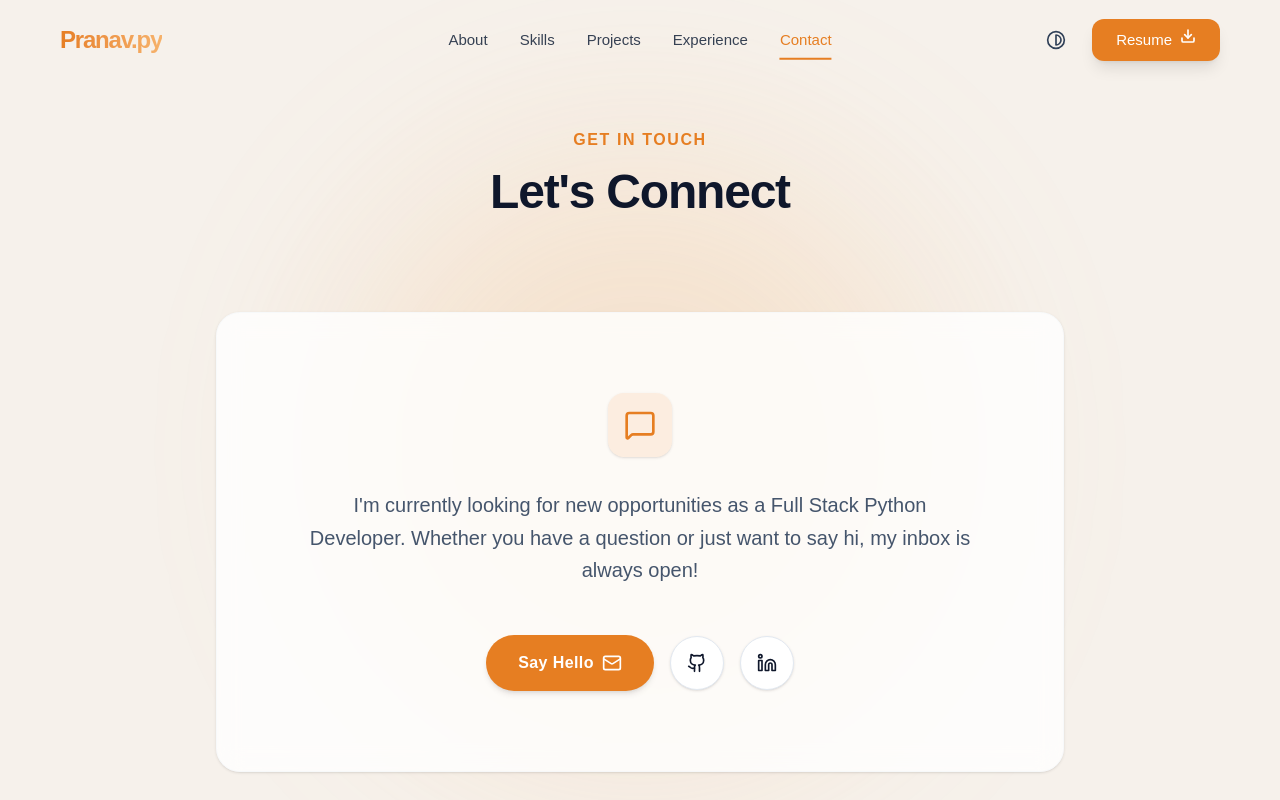
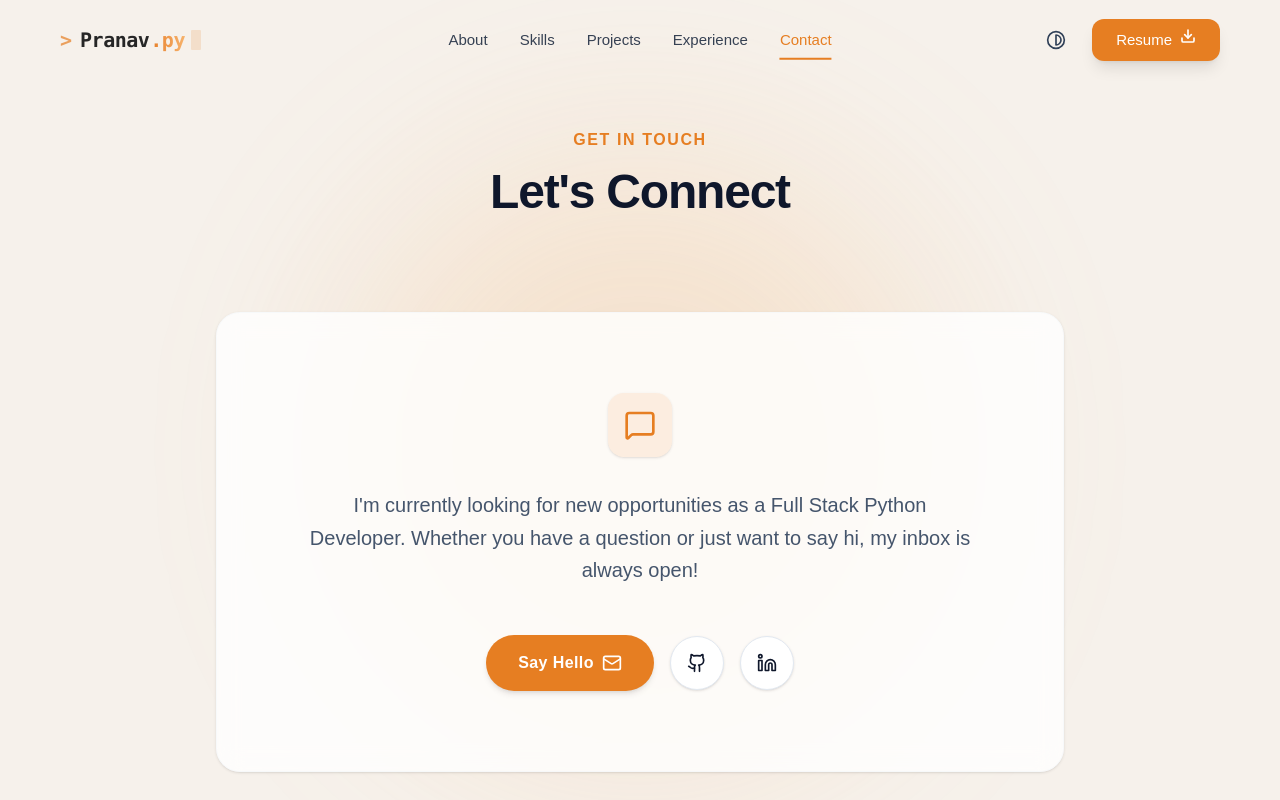
Before and after one commit to pranavkavade20/portfolio-pranav, a React (Vite) app: page /contact in a window 1280 px wide. Shown: the top 800 px of the page. Built offline with nearby package versions, Linux system fonts and the light colour scheme; a web font is replaced by a local one.

Commit message:
fix: clean up formatting and improve readability in Header component

```diff
--- a/src/components/layout/Header.jsx
+++ b/src/components/layout/Header.jsx
@@ -47,11 +47,10 @@ function Header() {
       }}
       animate={hidden ? "hidden" : "visible"}
       transition={{ duration: 0.35, ease: "easeInOut" }}
-      className={`fixed top-0 left-0 right-0 w-full z-50 transition-all duration-[400ms] ease-in-out ${
-        scrolled
+      className={`fixed top-0 left-0 right-0 w-full z-50 transition-all duration-[400ms] ease-in-out ${scrolled
           ? 'bg-white/90 backdrop-blur-md dark:bg-brand-bg-dark/90'
           : 'bg-transparent'
-      }`}
+        }`}
     >
       {/* 100% width, max-width of 1200px, 80px height */}
       <div className="w-full max-w-[1200px] h-[80px] mx-auto px-[20px]">
@@ -59,15 +58,33 @@ function Header() {
         <div className="flex justify-between items-center h-full relative">
 
           {/* Logo Placement: Left-aligned */}
-          <Link to="/" className="flex items-center gap-2 group z-50" onClick={() => setIsMenuOpen(false)}>
+          <Link to="/" className="flex items-center gap-2 group z-50 font-mono" onClick={() => setIsMenuOpen(false)}>
+            {/* Animated Terminal Prompt */}
+            <motion.span
+              initial={{ opacity: 0.7 }}
+              whileHover={{ opacity: 1, x: 2 }}
+              className="text-brand-primary dark:text-brand-secondary text-xl font-bold transition-all duration-200"
+            >
+              &gt;
+            </motion.span>
+
             <motion.div
-              whileHover={{ scale: 1.05 }}
-              whileTap={{ scale: 0.95 }}
-              className="text-2xl font-black tracking-tighter"
+              whileHover={{ x: 2 }}
+              className="text-xl font-semibold tracking-tight flex items-center transition-transform duration-200"
             >
-              <span className="bg-clip-text text-transparent bg-gradient-to-r from-brand-primary to-brand-secondary dark:from-brand-secondary dark:to-brand-secondary/80">
-                Pranav.py
+              <span className="text-neutral-800 dark:text-neutral-200">
+                Pranav
               </span>
+              <span className="bg-clip-text text-transparent bg-gradient-to-r from-brand-primary to-brand-secondary dark:from-brand-secondary dark:to-brand-secondary/80 ml-px">
+                .py
+              </span>
+
+              {/* Authentic Terminal Block Cursor */}
+              <motion.div
+                animate={{ opacity: [1, 0, 1] }}
+                transition={{ repeat: Infinity, duration: 1, ease: "linear" }}
+                className="w-2.5 h-5 bg-brand-primary/80 dark:bg-brand-secondary/80 ml-1.5 rounded-[1px]"
+              />
             </motion.div>
           </Link>
 
@@ -126,7 +143,7 @@ function Header() {
                 whileHover={{ y: 2 }}
                 transition={{ type: "spring", stiffness: 400, damping: 10 }}
               >
-                <Download size={16} strokeWidth={2.5} className='animate-bounce'  />
+                <Download size={16} strokeWidth={2.5} className='animate-bounce' />
               </motion.span>
             </motion.a>
 
@@ -213,7 +230,7 @@ function Header() {
                   rel="noreferrer"
                   className="flex items-center justify-center gap-2 w-full py-4 bg-brand-primary dark:bg-brand-secondary dark:text-slate-100 hover:bg-brand-primary/90 dark:hover:bg-brand-secondary/90 text-white text-base font-medium rounded-xl transition-colors shadow-md"
                 >
-                 Resume <Download size={18} strokeWidth={2} className='animate-bounce' />
+                  Resume <Download size={18} strokeWidth={2} className='animate-bounce' />
                 </a>
               </motion.div>
             </div>
```
